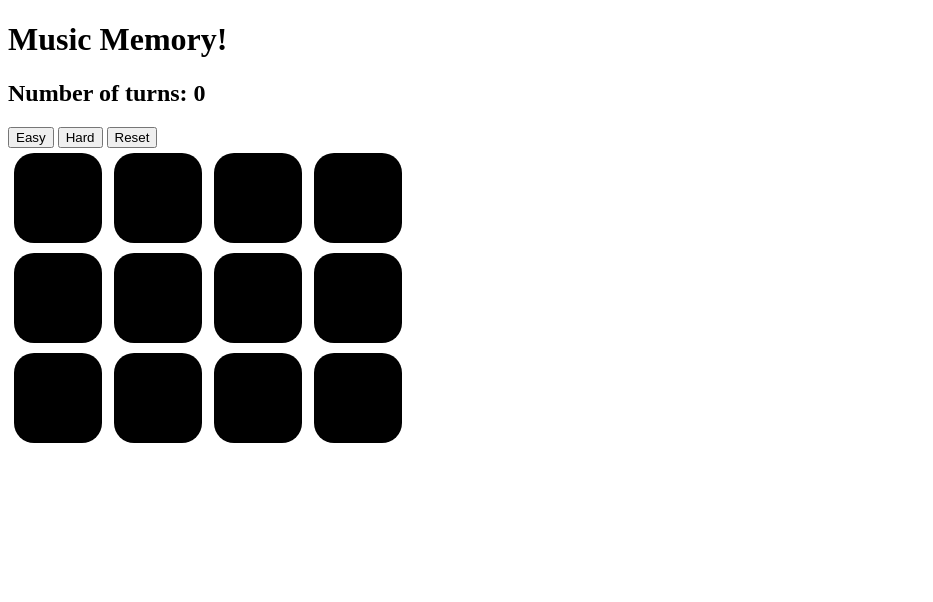
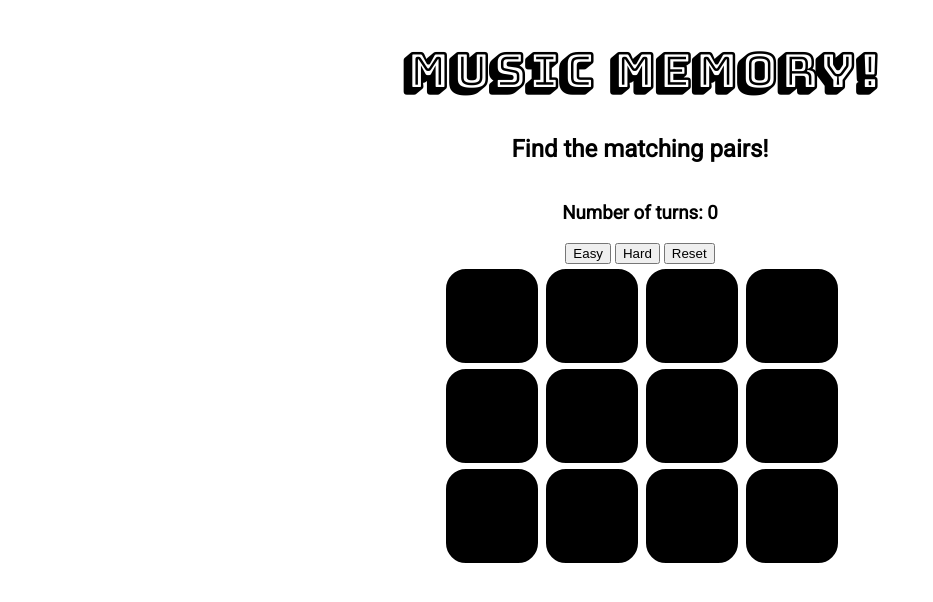
Before and after one commit to Code-Institute-Submissions/music-memory-game, a plain HTML site: page index.html in a window 1280 px wide. Shown: the whole page, without its empty margins (0-933 px from the left). Drawn offline with nearby package versions, Linux system fonts and the light colour scheme.

Commit message:
some styling

```diff
--- a/index.html
+++ b/index.html
@@ -10,16 +10,26 @@
 </head>
 
 <body>
+    <div class="page-wrapper">
+
         <header>
-        <h1>Music Memory!</h1>
-        <h2>Number of turns: <span id="counter">0</span></h2>
+            <div class="title-text">
+                <h1 class="title">Music Memory!</h1>
+                <h2 class="lead">Find the matching pairs!</h2>
+            </div>
         </header>
-    <nav>
+        <section>
+            <div class="counter">
+                <h3 class="counter-text">Number of turns: <span id="counter">0</span></h2>
+            </div>
+            <div class="buttons">
                 <button id="easy-btn">Easy</button>
                 <button id="hard-btn">Hard</button>
                 <button id="reset-btn">Reset</button>
-    </nav>
+            </div>
+        </section>
         <section>
+            <div class="game">
                 <div class="deck">
                     <div class="card notMatched">
                         <figure class="faceDown"></figure>
@@ -70,7 +80,9 @@
                         <figure class="back spinBack"></figure>
                     </div>
                 </div>
+            </div>
         </section>
+    </div>
     <script src="https://code.jquery.com/jquery-3.3.1.js" integrity="sha256-2Kok7MbOyxpgUVvAk/HJ2jigOSYS2auK4Pfzbm7uH60=" crossorigin="anonymous"></script>
     <script type="text/javascript" src="script.js"></script>
 </body>
--- a/sass/_variables.scss
+++ b/sass/_variables.scss
@@ -8,6 +8,8 @@ $orange: #ff9d1e;
 
 $hidden-note: #000000;
 
+$header-font: 'Bungee Shade', cursive;
+$main-font: 'Roboto', sans-serif;
 
 
 
--- a/sass/animate-sass/helpers/_mixins.scss
+++ b/sass/animate-sass/helpers/_mixins.scss
@@ -46,7 +46,7 @@
 @mixin border-radius($radius) {
   -webkit-border-radius: $radius;
   border-radius: $radius;
-  background-clip: padding-box;
+
 }
 
 @mixin display($display){
--- a/sass/app.scss
+++ b/sass/app.scss
@@ -2,7 +2,35 @@
 @import "_mixins";
 @import "animate-sass/animate";
 
+@import url('https://fonts.googleapis.com/css?family=Bungee+Shade|Roboto');
+
+
+.page-wrapper{
+    @include display(flex);
+    width: 100%;
+    height: 100%;
+    flex-direction: column;
+    text-align: center;
+    font-family: $main-font;
+
+}
+.title {
+   font-family: $header-font;
+   font-size: 48px;
+}
+.lead{
+
+   font-size: 24px;
+}
+.title-text {
+    text-align: center;
+}
+.game {
+    text-align: center;
+}
+
 .deck {
+
     height: 300px;
     width: 400px;
     @include display(flex);
@@ -12,13 +40,12 @@
     align-items: center;
     position: relative;
     perspective: 800px;
+    margin: 0 auto;
 }
-
 
 .color-1{
     background-color: $blue;
 }
-
 .color-2{
     background-color: $green;
 }
@@ -28,7 +55,6 @@
 .color-4{
     background-color: $pink;
 }
-
 .color-5{
     background-color: $purple ;
 }
@@ -47,8 +73,8 @@
     height: 30%;
     width: 22%;
     transform-style: preserve-3d;
+    -webkit-transform-style: preserve-3d;
     transition: transform 0.6s;
-
 }
 
 figure {
@@ -58,14 +84,21 @@ figure {
     width: 100%;
     height: 100%;
     backface-visibility: hidden;
+    -webkit-backface-visibility: hidden;
     @include border-radius(20px)
 }
 
 .faceDown {
     background-color: black;
+    border: 2px solid black;
+
 }
 .spinBack {
    @include rotateY(180deg);
+}
+
+.back{
+    border: 2px solid black;
 }
 
 .flipped {
```
Also changed, not shown: css/app.css, 1 other file. Lines whose indentation alone changed are shown as unchanged.
